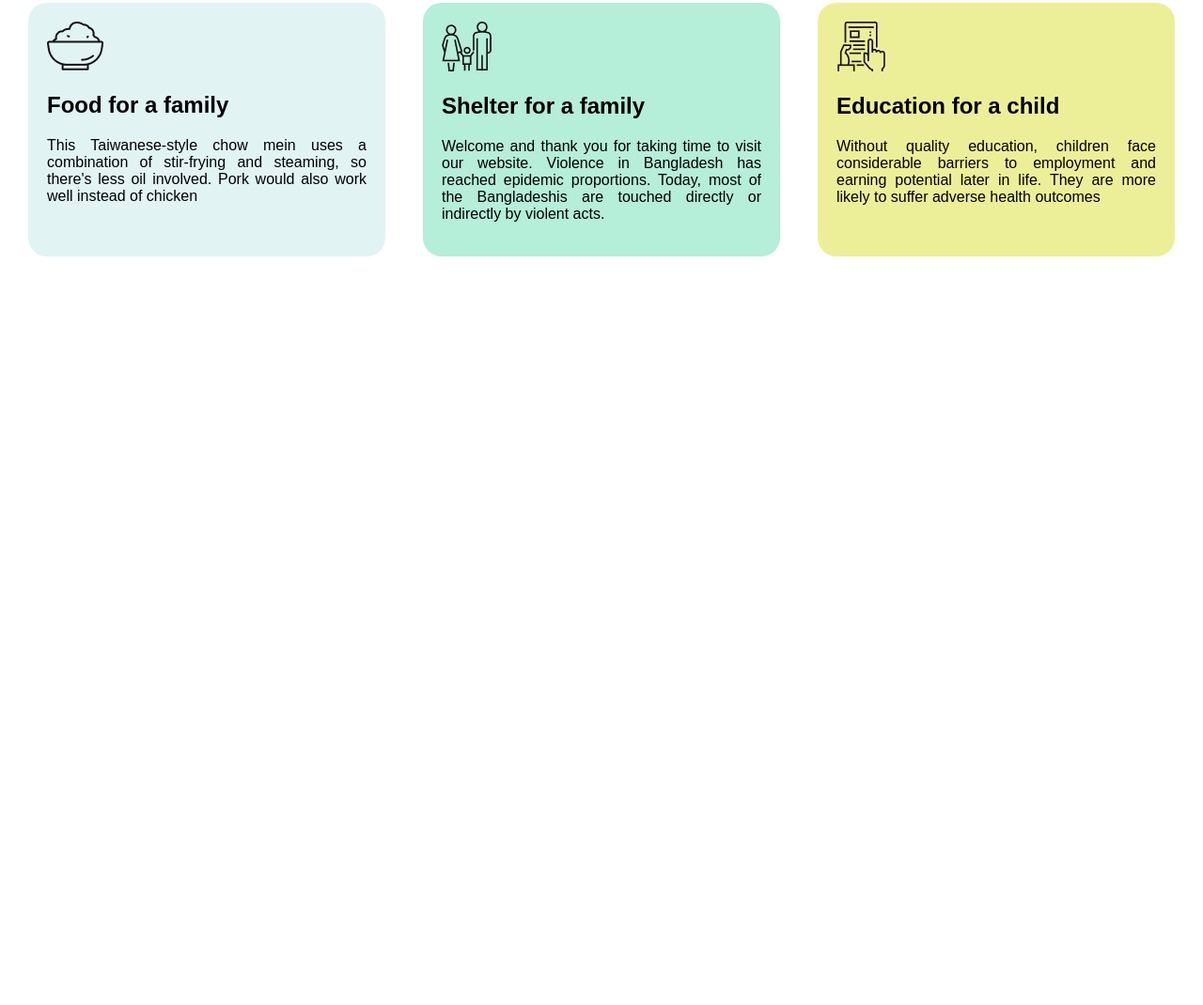
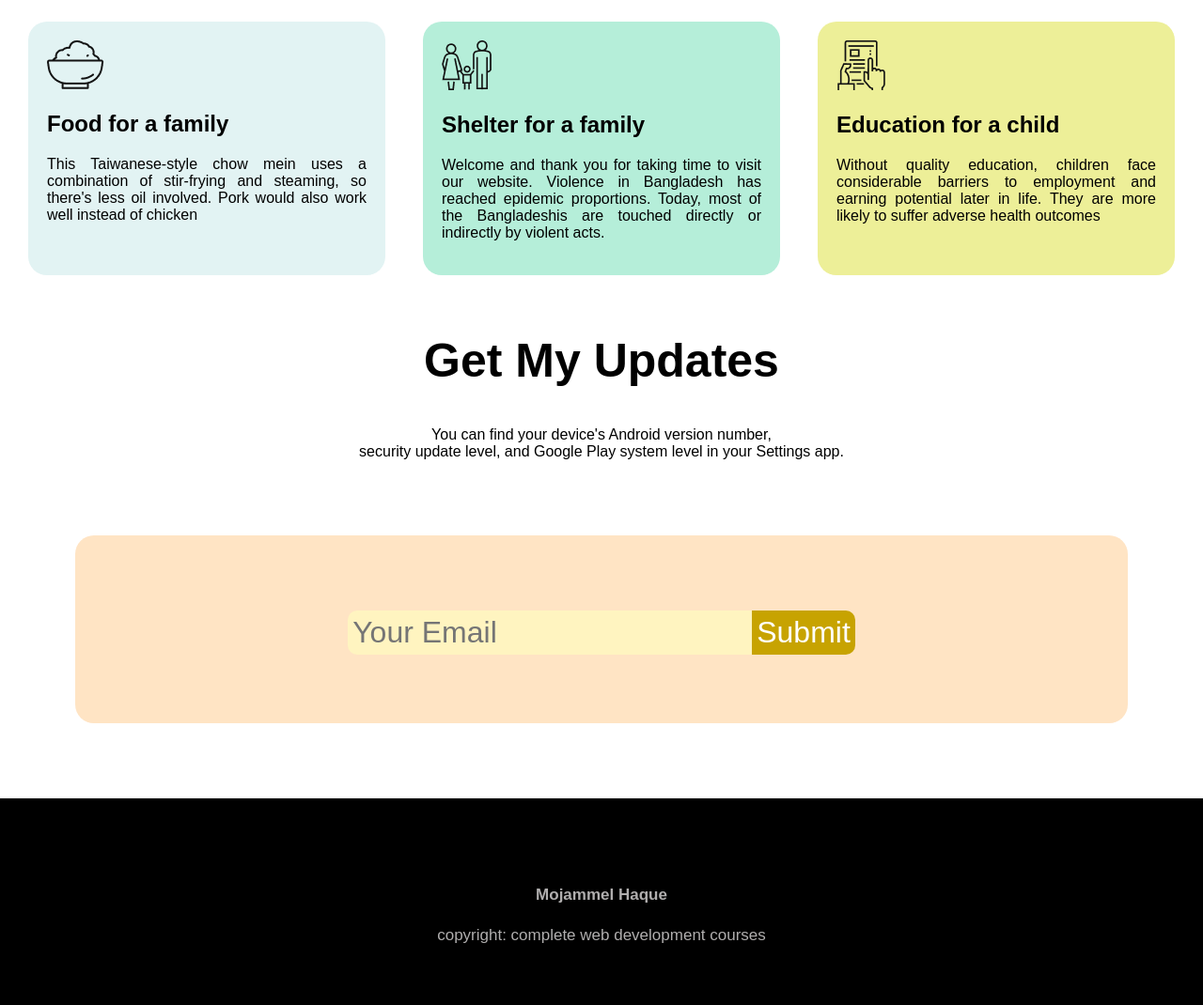
Before and after one commit to Mojammel-1361/assignment-1, a plain HTML site: page index.html in a window 1280 px wide. Shown: the part 1318-2388 px from the top of the page at 94% size. Before the commit the page ends 1621 px from the top, so only its background shows below. Drawn offline with Linux system fonts and the light colour scheme; a web font is replaced by a local one.

Commit message:
all done

```diff
--- a/index.html
+++ b/index.html
@@ -37,10 +37,10 @@
                 <h1>300tk</h1>
             </div>
             <div class="tk">
-               <h1>400tk</h1>
+               <h1>900tk</h1>
             </div>
             <div class="tk">
-                <h1>600tk</h1>
+                <h1>1000tk</h1>
             </div>
         </div>
 
@@ -76,7 +76,22 @@
 
             </div>
         </div>
+    </section>
 
+    <section>
+        <div class="update">
+            <h1>Get My Updates</h1>
+            <p>You can find your device's Android version number,<br> security update level, and Google Play system level in your Settings app.</p>
+        </div>
+        <div class="update-email">
+            <input class="email" type="text" id="fname" name="fname" placeholder="Your Email"><input class="sub" type="submit" value="Submit">
+        </div>
     </section>
 </body>
+<footer>
+    <div class="end">
+        <h4>Mojammel Haque</h4>
+        <p>copyright: complete web development courses</p>
+    </div>
+</footer>
 </html>
--- a/style.css
+++ b/style.css
@@ -30,6 +30,7 @@ h1{
     font-size: 25px;
     border-radius: 15px;
     text-align: center;
+    margin-top: 20px;
 }
 
 .part-2{
@@ -106,3 +107,45 @@ h1{
     background-color: rgb(237, 239, 152);
     border-radius: 20px;
 }
+
+.update{
+    text-align: center;
+}
+
+.update-email{
+    text-align: center;
+    margin: 80px;
+    height: 200px;
+    width: 90;
+    background-color: bisque;
+    border-radius: 20px;
+}
+
+.email{
+    margin-top: 80px;
+    font-size: 32px;
+    border-radius: 10px 0px 0px 10px;
+    background-color: rgb(255, 244, 192);
+    border: none;
+    padding: 5px;
+}
+
+.sub{
+    margin-top: 80px;
+    font-size: 32px;
+    border-radius: 0px 10px 10px 0px;
+    background-color: rgb(199, 163, 1);
+    border: none;
+    color: rgb(255, 255, 255);
+    padding: 5px;
+}
+
+.end{
+    height: 150px;
+    width: auto;
+    padding-top: 70px;
+    background-color: black;
+    text-align: center;
+    font-size: 17px;
+    color: rgb(176, 174, 174);
+}
```
